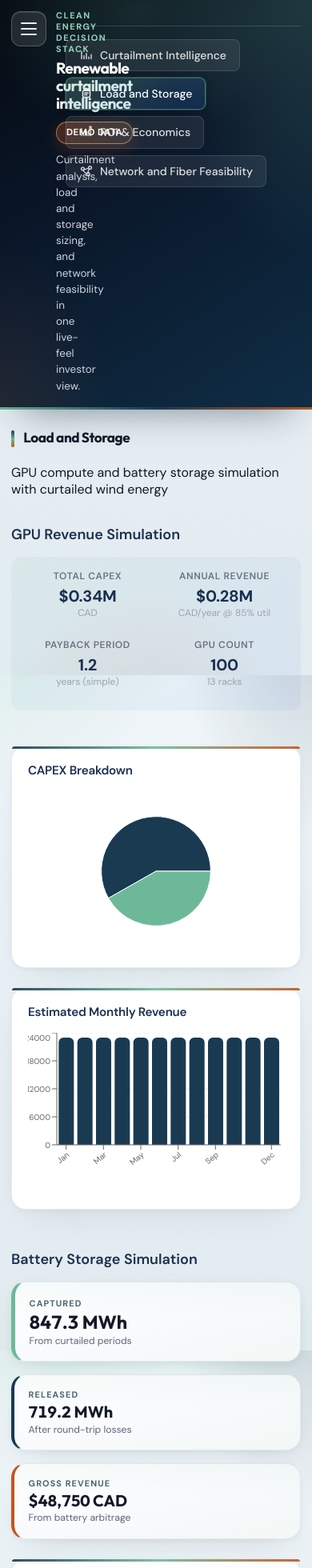
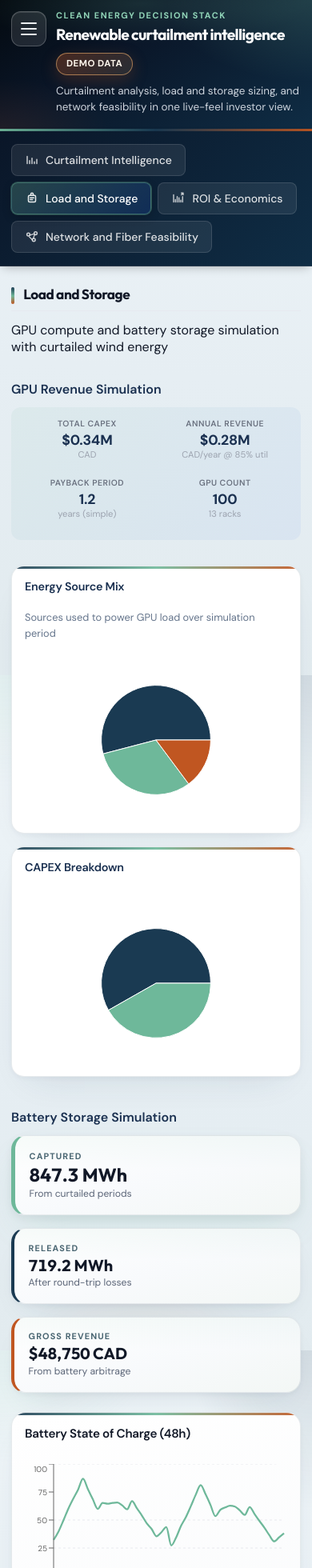
Before and after one commit to leonamotyer/VoltEdge, a Next.js app: page /load-and-storage in a window 390 px wide. Shown: the top 1960 px of the page at 80% size. Built offline with nearby package versions, Linux system fonts and the light colour scheme.

Commit message:
mobile styling

```diff
--- a/src/app/curtailment/page.tsx
+++ b/src/app/curtailment/page.tsx
@@ -69,7 +69,7 @@ export default function CurtailmentPage() {
             </KpiGrid>
             <PanelBento>
               <section className="panel panel--chart">
-                <h4>Hourly Curtailment Gap</h4>
+                <h3>Hourly Curtailment Gap</h3>
                 <SimpleLineChart data={hourlyData} xKey="timestamp" yKey="gapMWh" color={CHART_BLUE} />
               </section>
               <section className="panel panel--chart panel--span-full">
--- a/src/app/globals.css
+++ b/src/app/globals.css
@@ -314,13 +314,17 @@ a:focus-visible {
   box-shadow: 0 0 0 1px rgba(110, 184, 154, 0.35), 0 12px 32px rgba(0, 0, 0, 0.28);
 }
 
-/* Tab Navigation - appears below header */
+/* Tab Navigation - sticky below header */
 .tab-nav {
-  position: relative;
-  z-index: 1;
-  margin-top: 1.25rem;
-  padding-top: 1rem;
-  border-top: 1px solid rgba(255, 255, 255, 0.15);
+  position: sticky;
+  top: 0;
+  z-index: 10;
+  margin-left: calc(-1 * var(--content-pad-left));
+  margin-right: calc(-1 * var(--content-pad-right));
+  padding: 1rem var(--content-pad-right) 1rem var(--content-pad-left);
+  background: linear-gradient(135deg, #0a1628 0%, #0f2d45 100%);
+  border-bottom: 1px solid rgba(255, 255, 255, 0.12);
+  box-shadow: 0 4px 12px -4px rgba(0, 0, 0, 0.3);
 }
 
 .tab-nav-inner {
@@ -408,7 +412,7 @@ a:focus-visible {
   margin-left: calc(-1 * var(--content-pad-left));
   margin-right: calc(-1 * var(--content-pad-right));
   margin-top: calc(-1 * var(--content-pad-top));
-  margin-bottom: 1.5rem;
+  margin-bottom: 0;
   padding: clamp(1.25rem, 3.5vw, 1.65rem) var(--content-pad-right) clamp(1.2rem, 3vw, 1.5rem)
     var(--content-pad-left);
   color: #ffffff;
@@ -520,6 +524,7 @@ a:focus-visible {
 
 .content-main {
   outline: none;
+  margin-top: 1.5rem;
 }
 
 .content-foot {
@@ -849,11 +854,18 @@ a:focus-visible {
   min-width: 0;
   box-shadow: 0 2px 6px rgba(15, 23, 42, 0.04), 0 20px 44px -24px rgba(26, 58, 82, 0.14);
   transition: box-shadow 200ms ease, border-color 200ms ease, transform 200ms ease;
+  overflow: hidden;
 }
 
 .panel:hover {
   box-shadow: 0 8px 24px rgba(15, 23, 42, 0.07), 0 28px 56px -20px rgba(110, 184, 154, 0.14);
   border-color: rgba(110, 184, 154, 0.32);
+}
+
+.panel--chart {
+  overflow: hidden;
+  border-radius: 18px;
+  padding: 0;
 }
 
 .panel--chart::before {
@@ -866,6 +878,7 @@ a:focus-visible {
   border-radius: 18px 18px 0 0;
   background: linear-gradient(90deg, var(--color-chart-blue), var(--color-chart-green), var(--color-chart-orange));
   opacity: 0.9;
+  z-index: 1;
 }
 
 .panel--data {
@@ -873,6 +886,16 @@ a:focus-visible {
   border-color: rgba(26, 58, 82, 0.14);
   background: linear-gradient(160deg, rgba(248, 250, 252, 0.98), rgba(241, 245, 249, 0.95));
   box-shadow: 0 1px 3px rgba(15, 23, 42, 0.03);
+}
+
+.panel h3 {
+  margin: 0 0 0.75rem 0;
+  padding: clamp(1rem, 3vw, 1.25rem) clamp(1rem, 3vw, 1.25rem) 0 clamp(1rem, 3vw, 1.25rem);
+  color: var(--color-text-primary);
+  font-size: clamp(0.95rem, 2.5vw, 1.05rem);
+  line-height: 1.35;
+  font-weight: 600;
+  letter-spacing: -0.02em;
 }
 
 .panel h4 {
@@ -913,6 +936,18 @@ a:focus-visible {
 .chart-box {
   width: 100%;
   min-height: clamp(180px, 42vw, 240px);
+  overflow: hidden;
+  border-radius: 18px;
+  padding: clamp(16px, 3vw, 20px);
+}
+
+.chart-box > * {
+  border-radius: 18px;
+}
+
+.chart-box svg {
+  border-radius: 18px;
+  overflow: hidden;
 }
 
 .error {
--- a/src/app/load-and-storage/page.tsx
+++ b/src/app/load-and-storage/page.tsx
@@ -7,7 +7,7 @@ import { PanelBento } from "@/frontend/components/PanelBento";
 import { KpiCard } from "@/frontend/ui/components/KpiCard";
 import { isLoadAndStorageData } from "@/frontend/dashboard/guards";
 import { GpuCharts } from "@/frontend/gpu/GpuCharts";
-import { SimpleLineChart, SimplePieChart, BatteryPowerVsPriceChart } from "@/frontend/ui/components/charts/SimpleCharts";
+import { SimpleLineChart, BatteryPowerVsPriceChart } from "@/frontend/ui/components/charts/SimpleCharts";
 import { CHART_GREEN, CHART_BLUE, CHART_ORANGE } from "@/frontend/ui/chartTheme";
 import { loadLoadAndStoragePageData } from "./data";
 import { useConfig } from "@/frontend/context/ConfigContext";
@@ -28,18 +28,18 @@ export default function LoadAndStoragePage() {
         >
           {/* GPU Charts - shown when config is set from sidebar */}
           {gpuConfig && (
-            <section style={{ marginBottom: "2rem" }}>
+            <section style={{ marginBottom: "clamp(1.5rem, 4vw, 2rem)" }}>
               <h3
                 style={{
-                  fontSize: "1.125rem",
+                  fontSize: "clamp(1rem, 2.8vw, 1.125rem)",
                   fontWeight: 600,
                   color: "#1a3050",
-                  marginBottom: "1rem",
+                  marginBottom: "clamp(0.75rem, 2vw, 1rem)",
                 }}
               >
                 GPU Revenue Simulation
               </h3>
-              <GpuCharts config={gpuConfig} />
+              <GpuCharts config={gpuConfig} energyMix={data.energyMix} />
             </section>
           )}
 
@@ -47,10 +47,10 @@ export default function LoadAndStoragePage() {
           <section>
             <h3
               style={{
-                fontSize: "1.125rem",
+                fontSize: "clamp(1rem, 2.8vw, 1.125rem)",
                 fontWeight: 600,
                 color: "#1a3050",
-                marginBottom: "1rem",
+                marginBottom: "clamp(0.75rem, 2vw, 1rem)",
               }}
             >
               Battery Storage Simulation
@@ -79,7 +79,7 @@ export default function LoadAndStoragePage() {
             </KpiGrid>
             <PanelBento>
               <section className="panel panel--chart panel--span-full">
-                <h4>Battery State of Charge (48h)</h4>
+                <h3>Battery State of Charge (48h)</h3>
                 <SimpleLineChart
                   data={data.socTimeSeries.map((row) => ({
                     time: new Date(row.timestamp).toLocaleString("en-US", {
@@ -95,8 +95,14 @@ export default function LoadAndStoragePage() {
                 />
               </section>
               <section className="panel panel--chart panel--span-full">
-                <h4>Charge/Discharge Cycles vs Pool Price</h4>
-                <p style={{ fontSize: "0.875rem", color: "#64748b", marginBottom: "0.75rem" }}>
+                <h3>Charge/Discharge Cycles vs Pool Price</h3>
+                <p style={{
+                  fontSize: "clamp(0.8rem, 2vw, 0.875rem)",
+                  color: "#64748b",
+                  marginBottom: "clamp(0.5rem, 1.5vw, 0.75rem)",
+                  padding: "0 clamp(1rem, 3vw, 1.25rem)",
+                  lineHeight: "1.5"
+                }}>
                   Battery charges during low/negative prices (curtailment) and discharges during high prices
                 </p>
                 <BatteryPowerVsPriceChart
@@ -104,22 +110,6 @@ export default function LoadAndStoragePage() {
                   chargeColor={CHART_GREEN}
                   dischargeColor={CHART_BLUE}
                   priceColor={CHART_ORANGE}
-                />
-              </section>
-              <section className="panel panel--chart">
-                <h4>Energy Source Mix</h4>
-                <p style={{ fontSize: "0.875rem", color: "#64748b", marginBottom: "0.75rem" }}>
-                  Sources used to power GPU load over simulation period
-                </p>
-                <SimplePieChart
-                  data={[
-                    { name: "Curtailed Wind (Direct)", value: data.energyMix.curtailedWindMWh },
-                    { name: "Battery Discharge", value: data.energyMix.batteryDischargeMWh },
-                    { name: "Grid Import", value: data.energyMix.gridImportMWh },
-                    ...(data.energyMix.btfMWh > 0
-                      ? [{ name: "BTF", value: data.energyMix.btfMWh }]
-                      : []),
-                  ]}
                 />
               </section>
             </PanelBento>
--- a/src/app/network-and-fiber/page.tsx
+++ b/src/app/network-and-fiber/page.tsx
@@ -50,18 +50,18 @@ export default function NetworkAndFiberPage() {
             </KpiGrid>
             <PanelBento>
               <section className="panel panel--chart">
-                <h4>Latency vs Thresholds</h4>
+                <h3>Latency vs Thresholds</h3>
                 <SimpleBarChart data={thresholdData} xKey="name" yKey="latencyMs" color={CHART_BLUE} />
               </section>
             </PanelBento>
             {"rawDataByRepository" in data && data.rawDataByRepository ? (
               <section className="panel panel--data">
-                <h4>Raw inputs by repository (`aeso/`, `turbine/`, `scada/`)</h4>
+                <h3>Raw inputs by repository (`aeso/`, `turbine/`, `scada/`)</h3>
                 <pre>{JSON.stringify(data.rawDataByRepository, null, 2)}</pre>
               </section>
             ) : null}
             <section className="panel panel--data">
-              <h4>Computed scenario</h4>
+              <h3>Computed scenario</h3>
               <pre>
                 {JSON.stringify(
                   {
--- a/src/app/roi/page.tsx
+++ b/src/app/roi/page.tsx
@@ -54,7 +54,7 @@ export default function RoiPage() {
       </KpiGrid>
       <PanelBento>
         <section className="panel panel--chart">
-          <h4>CAPEX breakdown (demo)</h4>
+          <h3>CAPEX breakdown (demo)</h3>
           <SimplePieChart data={capexMix} />
         </section>
         <section className="panel panel--chart panel--span-full">
--- a/src/frontend/gpu/GpuCharts.tsx
+++ b/src/frontend/gpu/GpuCharts.tsx
@@ -7,9 +7,15 @@ import { CHART_BLUE, CHART_GREEN, CHART_ORANGE } from "@/frontend/ui/chartTheme"
 
 interface GpuChartsProps {
   config: GpuConfig;
+  energyMix?: {
+    curtailedWindMWh: number;
+    batteryDischargeMWh: number;
+    gridImportMWh: number;
+    btfMWh: number;
+  };
 }
 
-export function GpuCharts({ config }: GpuChartsProps) {
+export function GpuCharts({ config, energyMix }: GpuChartsProps) {
   // Extract values with defaults
   const numberOfGpus = config.numberOfGpus;
   const rentalPricePerHour = config.rentalPricePerHour;
@@ -43,12 +49,6 @@ export function GpuCharts({ config }: GpuChartsProps) {
     { name: "Deployment", value: Math.round(deploymentCost) },
   ].filter((item) => item.value > 0);
 
-  // 3. Monthly Revenue Projection (12 months)
-  const monthlyRevenueData = Array.from({ length: 12 }, (_, i) => ({
-    month: new Date(0, i).toLocaleString("default", { month: "short" }),
-    revenue: Math.round(monthlyRevenue),
-  }));
-
   // Show message if config is incomplete
   if (numberOfGpus === 0 || rentalPricePerHour === 0) {
     return (
@@ -63,11 +63,12 @@ export function GpuCharts({ config }: GpuChartsProps) {
       <style jsx>{`
         .gpu-charts {
           display: grid;
-          gap: 1.5rem;
+          gap: 1rem;
         }
         @media (min-width: 900px) {
           .gpu-charts {
             grid-template-columns: repeat(2, minmax(0, 1fr));
+            gap: 1.5rem;
           }
           .gpu-charts > .chart-full {
             grid-column: 1 / -1;
@@ -75,11 +76,32 @@ export function GpuCharts({ config }: GpuChartsProps) {
         }
         .chart-panel {
           background: white;
-          border-radius: 18px;
+          border-radius: 16px;
           border: 1px solid rgba(26, 58, 82, 0.1);
-          padding: 1.25rem;
+          padding: 0;
           box-shadow: 0 2px 6px rgba(15, 23, 42, 0.04), 0 20px 44px -24px rgba(26, 58, 82, 0.14);
           position: relative;
+          overflow: hidden;
+        }
+        @media (min-width: 900px) {
+          .chart-panel {
+            border-radius: 18px;
+          }
+        }
+        .chart-panel h4 {
+          padding: clamp(1rem, 3vw, 1.25rem) clamp(1rem, 3vw, 1.25rem) 0.5rem clamp(1rem, 3vw, 1.25rem);
+          margin: 0 0 0.75rem 0;
+          color: #1a3050;
+          font-size: clamp(0.9rem, 2.5vw, 0.95rem);
+          font-weight: 600;
+          letter-spacing: -0.015em;
+        }
+        .chart-description {
+          padding: 0 clamp(1rem, 3vw, 1.25rem) 0.5rem clamp(1rem, 3vw, 1.25rem);
+          margin: 0;
+          font-size: clamp(0.8rem, 2vw, 0.875rem);
+          color: #64748b;
+          line-height: 1.5;
         }
         .chart-panel::before {
           content: "";
@@ -88,44 +110,54 @@ export function GpuCharts({ config }: GpuChartsProps) {
           left: 0;
           right: 0;
           height: 3px;
-          border-radius: 18px 18px 0 0;
+          z-index: 1;
+          border-radius: 16px 16px 0 0;
           background: linear-gradient(90deg, #1a3a52, #6eb89a, #c05621);
           opacity: 0.9;
         }
-        .chart-panel h4 {
-          margin: 0 0 1rem 0;
-          color: #1a3050;
-          font-size: 0.95rem;
-          font-weight: 600;
-          letter-spacing: -0.015em;
+        @media (min-width: 900px) {
+          .chart-panel::before {
+            border-radius: 18px 18px 0 0;
+          }
         }
         .metrics-summary {
           display: grid;
-          grid-template-columns: repeat(auto-fit, minmax(140px, 1fr));
-          gap: 0.75rem;
-          margin-bottom: 1.25rem;
-          padding: 1rem;
+          grid-template-columns: repeat(auto-fit, minmax(120px, 1fr));
+          gap: 0.65rem;
+          margin-bottom: 1rem;
+          padding: clamp(0.875rem, 2.5vw, 1rem);
           background: linear-gradient(135deg, rgba(110, 184, 154, 0.08), rgba(37, 99, 235, 0.06));
           border-radius: 12px;
         }
+        @media (min-width: 900px) {
+          .metrics-summary {
+            grid-template-columns: repeat(auto-fit, minmax(140px, 1fr));
+            gap: 0.75rem;
+            margin-bottom: 1.25rem;
+          }
+        }
         .metric-item {
           text-align: center;
+          min-width: 0;
         }
         .metric-label {
-          font-size: 0.75rem;
+          font-size: clamp(0.65rem, 1.8vw, 0.75rem);
           color: #6b7280;
           text-transform: uppercase;
           letter-spacing: 0.05em;
           margin-bottom: 0.25rem;
+          word-break: break-word;
         }
         .metric-value {
-          font-size: 1.25rem;
+          font-size: clamp(1.1rem, 3.5vw, 1.25rem);
           font-weight: 700;
           color: #1a3050;
+          line-height: 1.2;
         }
         .metric-sub {
-          font-size: 0.75rem;
+          font-size: clamp(0.7rem, 1.8vw, 0.75rem);
           color: #9ca3af;
+          word-break: break-word;
         }
       `}</style>
 
@@ -153,6 +185,22 @@ export function GpuCharts({ config }: GpuChartsProps) {
         </div>
       </div>
 
+      {/* Energy Source Mix - moved from battery section */}
+      {energyMix && (
+        <div className="chart-panel">
+          <h4>Energy Source Mix</h4>
+          <p className="chart-description">Sources used to power GPU load over simulation period</p>
+          <SimplePieChart
+            data={[
+              { name: "Curtailed Wind (Direct)", value: energyMix.curtailedWindMWh },
+              { name: "Battery Discharge", value: energyMix.batteryDischargeMWh },
+              { name: "Grid Import", value: energyMix.gridImportMWh },
+              ...(energyMix.btfMWh > 0 ? [{ name: "BTF", value: energyMix.btfMWh }] : []),
+            ]}
+          />
+        </div>
+      )}
+
       {/* CAPEX Breakdown */}
       {capexBreakdown.length > 0 && (
         <div className="chart-panel">
@@ -160,12 +208,6 @@ export function GpuCharts({ config }: GpuChartsProps) {
           <SimplePieChart data={capexBreakdown} />
         </div>
       )}
-
-      {/* Monthly Revenue */}
-      <div className="chart-panel">
-        <h4>Estimated Monthly Revenue</h4>
-        <SimpleBarChart data={monthlyRevenueData} xKey="month" yKey="revenue" color={CHART_BLUE} />
-      </div>
     </div>
   );
 }
--- a/src/frontend/gpu/GpuConfigForm.tsx
+++ b/src/frontend/gpu/GpuConfigForm.tsx
@@ -240,7 +240,7 @@ export function GpuConfigForm({ onConfigChange }: GpuConfigFormProps) {
 
       {/* Derived Metrics */}
       <div className="metrics-panel">
-        <h4>Derived Metrics</h4>
+        <h3>Derived Metrics</h3>
         <div className="metric-row">
           <span className="metric-label">Total Compute Power</span>
           <span className="metric-value">{metrics.totalComputePowerMw.toFixed(3)} MW</span>
--- a/src/frontend/ui/AppShell.tsx
+++ b/src/frontend/ui/AppShell.tsx
@@ -92,9 +92,9 @@ export function AppShell({ children }: { children: React.ReactNode }) {
                   investor view.
                 </p>
               </div>
-              <TabNav />
             </div>
           </header>
+          <TabNav />
           <div id="main-content" className="content-main" tabIndex={-1}>
             {children}
           </div>
```
Also changed, not shown: src/frontend/ui/components/charts/SimpleCharts.tsx (+45 -0 lines).
